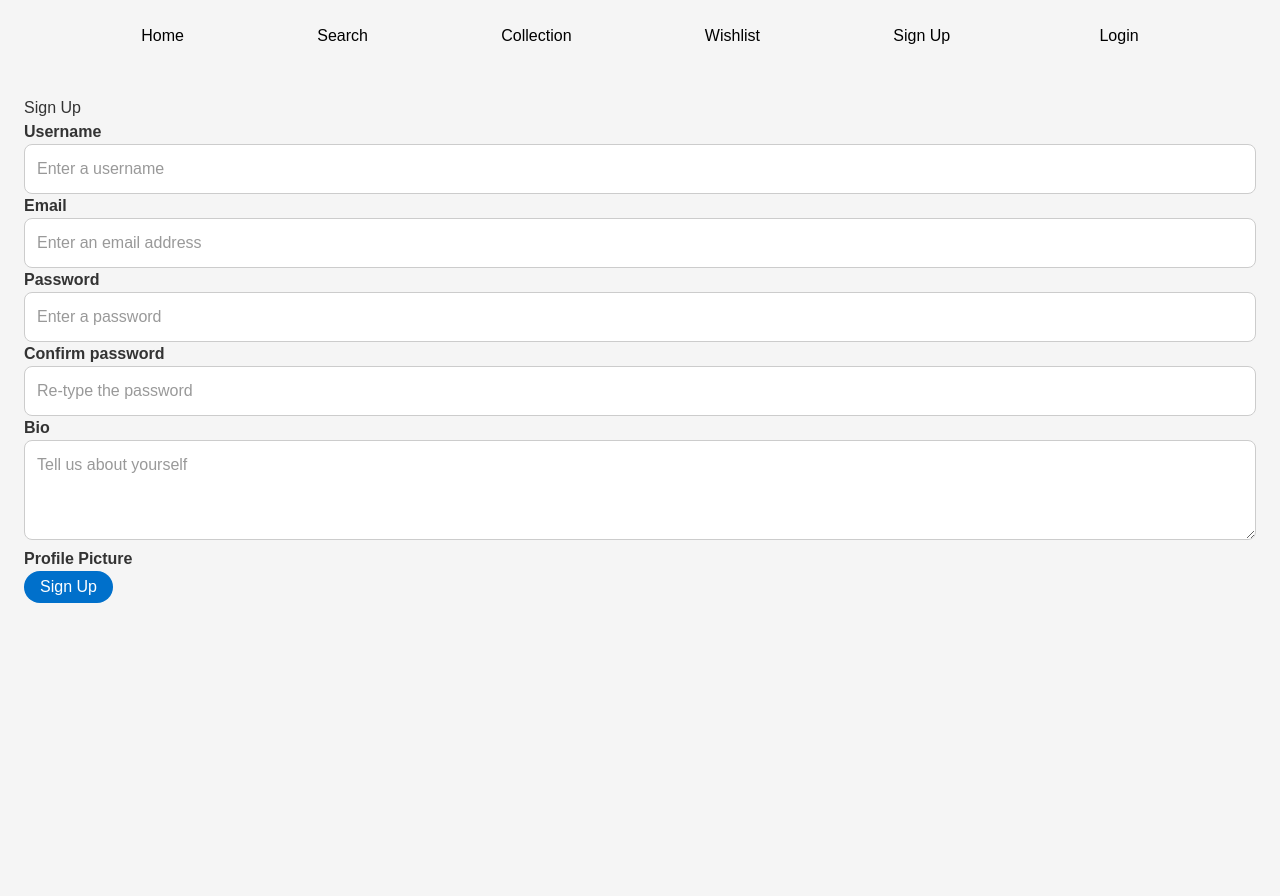
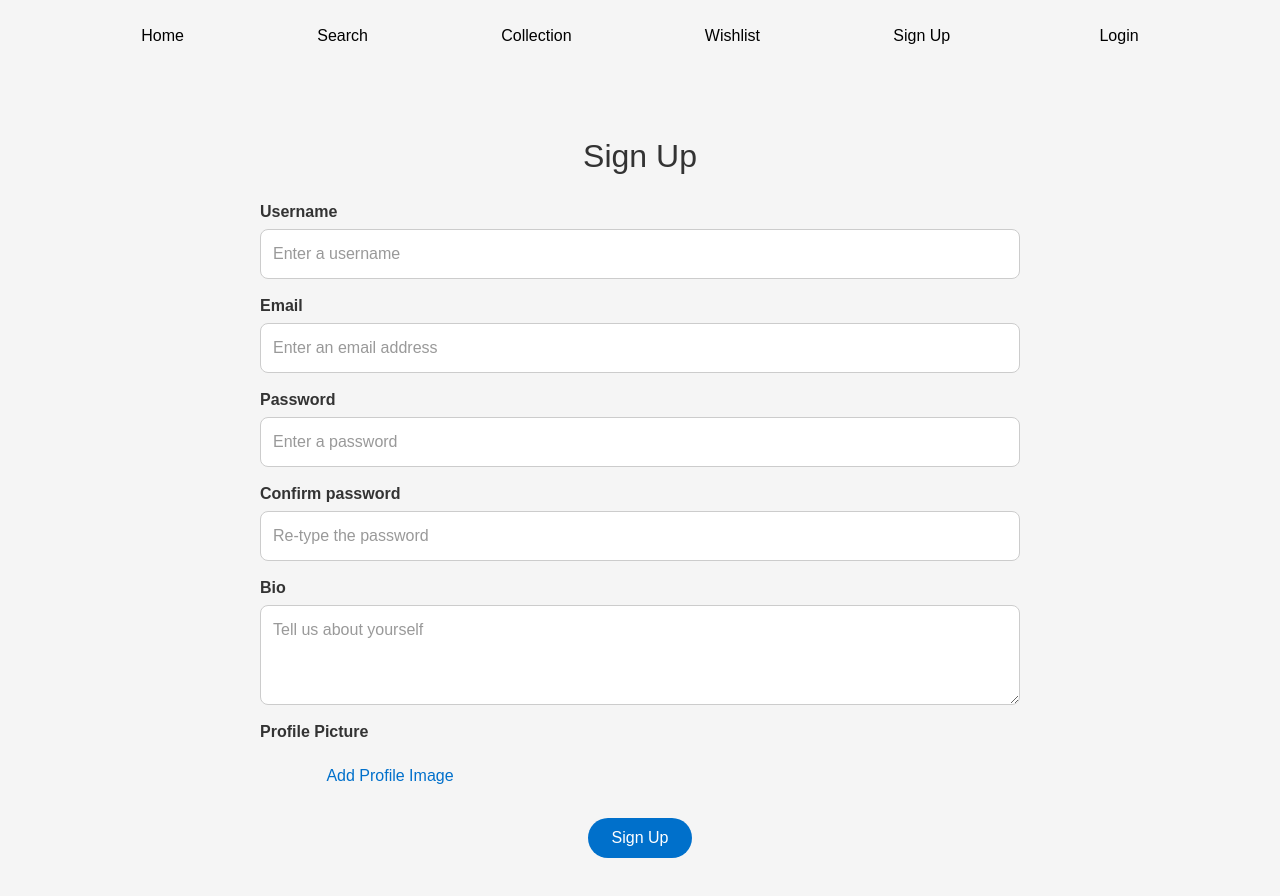
Before and after one commit to arya-lunaris/PSQuest-client, a React (Vite) app: page /signup in a window 1280 px wide. Shown: the top 896 px of the page. Before the commit the page ends 800 px from the top, so only its background shows below. Built offline with nearby package versions, Linux system fonts and the light colour scheme.

Commit message:
styled signup page

```diff
--- /dev/null
+++ b/src/components/SignupPage/SignupPage.css
@@ -0,0 +1,124 @@
+.profile-container {
+    width: 100%;
+    max-width: 800px;
+    margin: 40px auto;
+    padding: 20px;
+    border-radius: 8px;
+    box-shadow: none;
+}
+
+.profile-title {
+    text-align: center;
+    font-size: 2rem;
+    color: #333;
+    margin-bottom: 20px;
+}
+
+.error-message {
+    color: #e74c3c;
+    text-align: center;
+    margin-bottom: 20px;
+}
+
+.profile-form {
+    display: flex;
+    flex-direction: column;
+    gap: 15px;
+}
+
+.form-group {
+    display: flex;
+    flex-direction: column;
+    gap: 5px;
+}
+
+label {
+    font-size: 1rem;
+    font-weight: 600;
+    color: #333;
+}
+
+input,
+textarea {
+    width: 100%;
+    padding: 12px;
+    font-size: 1rem;
+    border-radius: 8px;
+    border: 1px solid #ccc;
+    background-color: #fff;
+    transition: border-color 0.3s ease;
+}
+
+input[type="file"] {
+    padding: 8px;
+    cursor: pointer;
+    background-color: transparent;
+    border: none;
+    color: #0070cb;
+    font-size: 1rem;
+}
+
+input[type="file"]:focus {
+    outline: none;
+}
+
+input:focus,
+textarea:focus {
+    outline: none;
+    border-color: #0070cb;
+}
+
+textarea {
+    resize: vertical;
+    min-height: 100px;
+}
+
+.profile-button {
+    background-color: #0070cb;
+    color: white;
+    font-size: 1rem;
+    padding: 8px 24px;
+    border: none;
+    border-radius: 9999px;
+    cursor: pointer;
+    transition: background-color 0.3s ease;
+    align-self: center;
+}
+
+.profile-button:hover {
+    background-color: #005fa3;
+}
+
+.profile-button:active {
+    background-color: #003f73;
+}
+
+.profile-picture-label {
+    margin: 5px;
+    width: 48%;
+    background-color: transparent;
+    border: 2px solid transparent;
+    padding: 8px 20px;
+    font-size: 1rem;
+    font-weight: normal;
+    color: #0070cb;
+    border-radius: 9999px;
+    cursor: pointer;
+    text-align: center;
+    box-sizing: border-box;
+    transition: background-color 0.3s ease, border 0.3s ease;
+    display: inline-block;
+    max-width: 250px;
+}
+
+.profile-picture-label:hover {
+    background-color: #e0e0e0;
+}
+
+.profile-picture-label:active {
+    border: 2px solid #0070cb;
+}
+
+input[type="file"] {
+    display: none;
+}
--- a/src/components/SignupPage/SignupPage.jsx
+++ b/src/components/SignupPage/SignupPage.jsx
@@ -4,7 +4,7 @@ import { setToken } from '../../utils/auth';
 import { getUserFromToken } from '../../utils/auth';
 import { UserContext } from '../../contexts/UserContext';
 import { signup } from '../../services/userService';
-import styles from './signup.module.css';
+import './SignupPage.css';
 
 export default function Signup() {
   const { setUser } = useContext(UserContext);
@@ -41,10 +41,10 @@ export default function Signup() {
   };
 
   return (
-    <section className={styles.container}>
-      <h1>Sign Up</h1>
-      <form onSubmit={handleSubmit}>
-        <div className={styles['form-group']}>
+    <section className="profile-container">
+      <h1 className="profile-title">Sign Up</h1>
+      <form onSubmit={handleSubmit} className="profile-form">
+        <div className="form-group">
           <label htmlFor="username">Username</label>
           <input
             type="text"
@@ -57,7 +57,7 @@ export default function Signup() {
           {errors.username && <p className="error-message">{errors.username}</p>}
         </div>
 
-        <div className={styles['form-group']}>
+        <div className="form-group">
           <label htmlFor="email">Email</label>
           <input
             type="email"
@@ -70,7 +70,7 @@ export default function Signup() {
           {errors.email && <p className="error-message">{errors.email}</p>}
         </div>
 
-        <div className={styles['form-group']}>
+        <div className="form-group">
           <label htmlFor="password">Password</label>
           <input
             type="password"
@@ -83,7 +83,7 @@ export default function Signup() {
           {errors.password && <p className="error-message">{errors.password}</p>}
         </div>
 
-        <div className={styles['form-group']}>
+        <div className="form-group">
           <label htmlFor="password_confirmation">Confirm password</label>
           <input
             type="password"
@@ -100,7 +100,7 @@ export default function Signup() {
             )}
         </div>
 
-        <div className={styles['form-group']}>
+        <div className="form-group">
           <label htmlFor="bio">Bio</label>
           <textarea
             name="bio"
@@ -110,18 +110,21 @@ export default function Signup() {
           />
         </div>
 
-        <div className={styles['form-group']}>
+        <div className="form-group">
           <label htmlFor="profile_picture">Profile Picture</label>
+          <label className="profile-picture-label" htmlFor="file-upload">
+            Add Profile Image
+          </label>
           <input
             type="file"
             name="profile_picture"
-            id="profile_picture"
+            id="file-upload"
             onChange={handleChange}
           />
         </div>
 
         <button
-          className={styles.button}
+          className="profile-button"
           disabled={
             formData.password === '' ||
             formData.password !== formData.password_confirmation ||
```
Also changed, not shown: src/components/SignupPage/signup.module.css (deleted).
